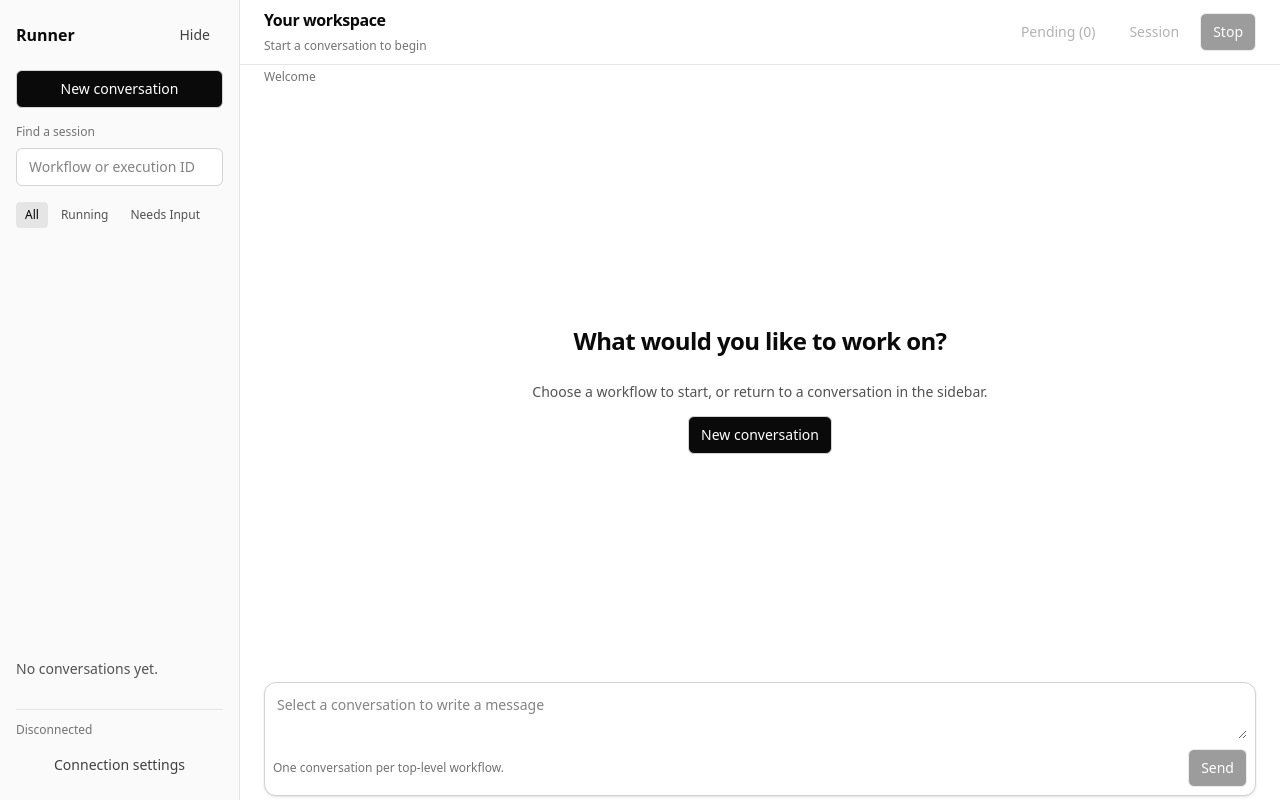
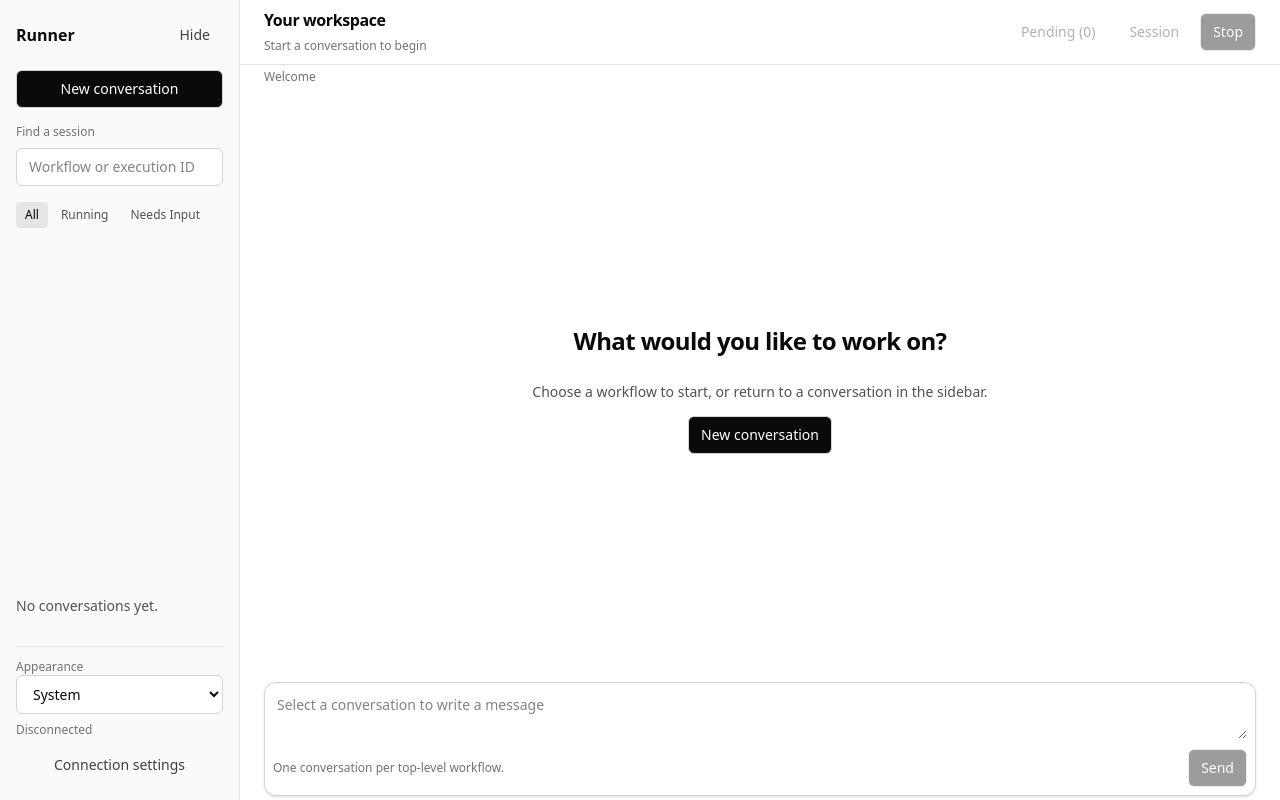
Before and after one commit to VectorOps/code, a React (Vite) app in the folder frontend/: page / in a window 1280 px wide. Built offline with nearby package versions, Linux system fonts and the light colour scheme.

Commit message:
Add system-aware dark mode with appearance selector

```diff
--- /dev/null
+++ b/frontend/src/appearance.css
@@ -0,0 +1,92 @@
+.tool-summary {
+  color: var(--color-neutral-600);
+}
+.tool-fields > div,
+.tool-table th,
+.tool-table td {
+  border-bottom-color: var(--color-neutral-200);
+}
+.tool-error,
+.tool-notice {
+  border-left-color: light-dark(#a16207, #fbbf24);
+  background: light-dark(#fffbeb, #422006);
+}
+.tool-plan small,
+.tool-plan [data-state="completed"] > span {
+  color: var(--color-neutral-500);
+}
+.tool-plan [data-state="in_progress"] {
+  background: var(--color-neutral-100);
+}
+.hljs {
+  color: light-dark(#24292e, #c9d1d9);
+  background: var(--color-neutral-100);
+}
+.hljs-doctag,
+.hljs-keyword,
+.hljs-meta .hljs-keyword,
+.hljs-template-tag,
+.hljs-template-variable,
+.hljs-type,
+.hljs-variable.language_ {
+  color: light-dark(#d73a49, #ff7b72);
+}
+.hljs-title,
+.hljs-title.class_,
+.hljs-title.class_.inherited__,
+.hljs-title.function_ {
+  color: light-dark(#6f42c1, #d2a8ff);
+}
+.hljs-attr,
+.hljs-attribute,
+.hljs-literal,
+.hljs-meta,
+.hljs-number,
+.hljs-operator,
+.hljs-variable,
+.hljs-selector-attr,
+.hljs-selector-class,
+.hljs-selector-id {
+  color: light-dark(#005cc5, #79c0ff);
+}
+.hljs-regexp,
+.hljs-string,
+.hljs-meta .hljs-string {
+  color: light-dark(#032f62, #a5d6ff);
+}
+.hljs-built_in,
+.hljs-symbol {
+  color: light-dark(#e36209, #ffa657);
+}
+.hljs-comment,
+.hljs-code,
+.hljs-formula {
+  color: light-dark(#6a737d, #8b949e);
+}
+.hljs-name,
+.hljs-quote,
+.hljs-selector-tag,
+.hljs-selector-pseudo {
+  color: light-dark(#22863a, #7ee787);
+}
+.hljs-subst {
+  color: light-dark(#24292e, #c9d1d9);
+}
+.hljs-section {
+  color: light-dark(#005cc5, #1f6feb);
+}
+.hljs-bullet {
+  color: light-dark(#735c0f, #f2cc60);
+}
+.hljs-emphasis,
+.hljs-strong {
+  color: light-dark(#24292e, #c9d1d9);
+}
+.hljs-addition {
+  color: light-dark(#22863a, #aff5b4);
+  background-color: light-dark(#f0fff4, #033a16);
+}
+.hljs-deletion {
+  color: light-dark(#b31d28, #ffdcd7);
+  background-color: light-dark(#ffeef0, #67060c);
+}
--- /dev/null
+++ b/frontend/src/components/Appearance.tsx
@@ -0,0 +1,61 @@
+import * as React from "react";
+
+export type Appearance = "system" | "light" | "dark";
+
+export function parseAppearance(value: string | null): Appearance {
+  return value === "light" || value === "dark" ? value : "system";
+}
+
+function readAppearance(): Appearance {
+  try {
+    return parseAppearance(localStorage.getItem("runner.appearance"));
+  } catch {
+    return "system";
+  }
+}
+
+const AppearanceContext = React.createContext<{
+  value: Appearance;
+  change: (value: Appearance) => void;
+}>({ value: "system", change: () => {} });
+
+export function AppearanceProvider({
+  children,
+}: {
+  children: React.ReactNode;
+}) {
+  const [value, setValue] = React.useState(readAppearance);
+  React.useLayoutEffect(() => {
+    document.documentElement.dataset.appearance = value;
+  }, [value]);
+
+  function change(next: Appearance) {
+    setValue(next);
+    try {
+      localStorage.setItem("runner.appearance", next);
+    } catch {}
+  }
+
+  return (
+    <AppearanceContext.Provider value={{ value, change }}>
+      {children}
+    </AppearanceContext.Provider>
+  );
+}
+
+export function AppearanceControl() {
+  const { value, change } = React.useContext(AppearanceContext);
+  return (
+    <label className="search-label">
+      Appearance
+      <select
+        value={value}
+        onChange={(event) => change(parseAppearance(event.target.value))}
+      >
+        <option value="system">System</option>
+        <option value="light">Light</option>
+        <option value="dark">Dark</option>
+      </select>
+    </label>
+  );
+}
--- a/frontend/src/components/SessionSidebar.tsx
+++ b/frontend/src/components/SessionSidebar.tsx
@@ -1,5 +1,6 @@
 import { useState } from "react";
 import type { Session } from "../models/runner";
+import { AppearanceControl } from "./Appearance";
 
 export function SessionSidebar({
   sessions,
@@ -82,6 +83,7 @@ export function SessionSidebar({
       </nav>
       {sessions.length === 0 && <p>No conversations yet.</p>}
       <div className="sidebar-footer">
+        <AppearanceControl />
         <span role="status">{status}</span>
         <button className="quiet-button" onClick={configure}>
           Connection settings
--- a/frontend/src/main.tsx
+++ b/frontend/src/main.tsx
@@ -1,10 +1,14 @@
 import { createRoot } from "react-dom/client";
 import { readBootstrap } from "./communication/bootstrap";
 import { RunnerScreen } from "./screens/RunnerScreen";
+import { AppearanceProvider } from "./components/Appearance";
 import "./style.css";
 import "./workspace.css";
 import "./steps.css";
+import "./appearance.css";
 
 createRoot(document.getElementById("root")!).render(
-  <RunnerScreen initial={readBootstrap()} />,
+  <AppearanceProvider>
+    <RunnerScreen initial={readBootstrap()} />
+  </AppearanceProvider>,
 );
--- a/frontend/src/style.css
+++ b/frontend/src/style.css
@@ -3,7 +3,28 @@
 @layer base {
   :root {
     @apply bg-white font-sans text-neutral-950 antialiased;
+    color-scheme: light dark;
+    --color-white: light-dark(#fff, #171717);
+    --color-black: light-dark(#000, #fafafa);
+    --color-neutral-50: light-dark(#fafafa, #1c1c1c);
+    --color-neutral-100: light-dark(#f5f5f5, #262626);
+    --color-neutral-200: light-dark(#e5e5e5, #363636);
+    --color-neutral-300: light-dark(#d4d4d4, #525252);
+    --color-neutral-400: light-dark(#a3a3a3, #a3a3a3);
+    --color-neutral-500: light-dark(#737373, #a3a3a3);
+    --color-neutral-600: light-dark(#525252, #bdbdbd);
+    --color-neutral-700: light-dark(#404040, #d4d4d4);
+    --color-neutral-800: light-dark(#262626, #e5e5e5);
+    --color-neutral-900: light-dark(#171717, #f5f5f5);
+    --color-neutral-950: light-dark(#0a0a0a, #fafafa);
+  }
+
+  :root[data-appearance="light"] {
     color-scheme: light;
+  }
+
+  :root[data-appearance="dark"] {
+    color-scheme: dark;
   }
 
   body {
```
Also changed, not shown: 1 other file (tests, documents, lock files or other folders).
